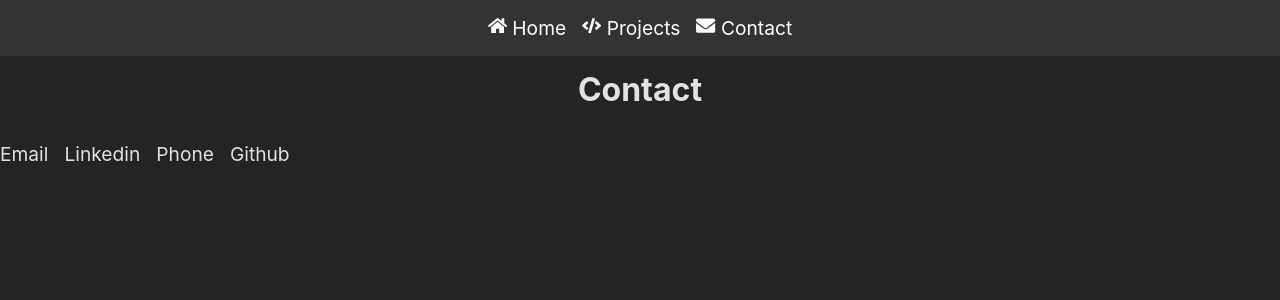
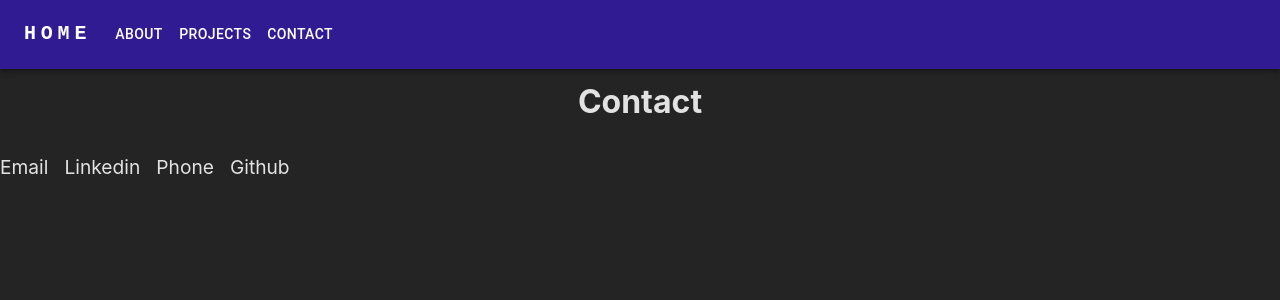
Before and after one commit to yin72257/yin72257.github.io, a React (Create React App) app: page /contact in a window 1280 px wide. Shown: the top 300 px of the page. Built offline with nearby package versions, Linux system fonts and the light colour scheme.

Commit message:
Change header into Material UI Bar with react router links

```diff
--- a/package.json
+++ b/package.json
@@ -4,6 +4,10 @@
   "homepage": "https://yin72257.github.io",
   "private": true,
   "dependencies": {
+    "@emotion/react": "^11.11.1",
+    "@emotion/styled": "^11.11.0",
+    "@mui/icons-material": "^5.14.3",
+    "@mui/material": "^5.14.4",
     "@testing-library/jest-dom": "^5.17.0",
     "@testing-library/react": "^13.4.0",
     "@testing-library/user-event": "^13.5.0",
--- a/src/components/ContactList.js
+++ b/src/components/ContactList.js
@@ -1,5 +1,6 @@
 function ContactList() {
 	return (
+		<section>
 			<ul>
 				<li>
 					<p>Email</p>
@@ -14,6 +15,7 @@
 					<p>Github</p>
 				</li>
 			</ul>
+		</section>
 	);
 }
 
--- a/src/components/ProjectsList.js
+++ b/src/components/ProjectsList.js
@@ -1,6 +1,6 @@
 import React from 'react';
 
-const Projects = () => {
+const ProjectsList = () => {
   return (
     <section>
       <h2>Projects</h2>
@@ -8,4 +8,4 @@
   );
 };
 
-export default Projects;
+export default ProjectsList;
--- /dev/null
+++ b/src/components/UI/ResponsiveAppBar.js
@@ -0,0 +1,141 @@
+import * as React from "react";
+import AppBar from "@mui/material/AppBar";
+import Box from "@mui/material/Box";
+import Toolbar from "@mui/material/Toolbar";
+import IconButton from "@mui/material/IconButton";
+import Typography from "@mui/material/Typography";
+import Menu from "@mui/material/Menu";
+import MenuIcon from "@mui/icons-material/Menu";
+import Container from "@mui/material/Container";
+import Button from "@mui/material/Button";
+import MenuItem from "@mui/material/MenuItem";
+import { Link } from "react-router-dom";
+
+const pages = [
+	{ name: "About", route: "/" },
+	{ name: "Projects", route: "/projects" },
+	{ name: "Contact", route: "/contact" },
+];
+
+function ResponsiveAppBar() {
+	const [anchorElNav, setAnchorElNav] = React.useState(null);
+
+	const handleOpenNavMenu = (event) => {
+		setAnchorElNav(event.currentTarget);
+	};
+
+	const handleCloseNavMenu = () => {
+		setAnchorElNav(null);
+	};
+
+	return (
+		<AppBar position="static">
+			<Container maxWidth="xl">
+				<Toolbar disableGutters>
+					<Typography
+						variant="h6"
+						noWrap
+						component={Link}
+						to="/"
+						sx={{
+							mr: 2,
+							display: { xs: "none", md: "flex" },
+							fontFamily: "monospace",
+							fontWeight: 700,
+							letterSpacing: ".3rem",
+							color: "inherit",
+							textDecoration: "none",
+						}}
+					>
+						HOME
+					</Typography>
+
+					<Box
+						sx={{
+							flexGrow: 1,
+							display: { xs: "flex", md: "none" },
+						}}
+					>
+						<IconButton
+							size="large"
+							aria-label="account of current user"
+							aria-controls="menu-appbar"
+							aria-haspopup="true"
+							onClick={handleOpenNavMenu}
+							color="inherit"
+						>
+							<MenuIcon />
+						</IconButton>
+						<Menu
+							id="menu-appbar"
+							anchorEl={anchorElNav}
+							anchorOrigin={{
+								vertical: "bottom",
+								horizontal: "left",
+							}}
+							keepMounted
+							transformOrigin={{
+								vertical: "top",
+								horizontal: "left",
+							}}
+							open={Boolean(anchorElNav)}
+							onClose={handleCloseNavMenu}
+							sx={{
+								display: { xs: "block", md: "none" },
+							}}
+						>
+							{pages.map((page) => (
+								<MenuItem
+									key={page.name}
+									onClick={handleCloseNavMenu}
+									component={Link}
+									to={page.route}
+								>
+									<Typography textAlign="center">
+										{page.name}
+									</Typography>
+								</MenuItem>
+							))}
+						</Menu>
+					</Box>
+					<Typography
+						variant="h5"
+						noWrap
+						component="a"
+						href="/"
+						sx={{
+							mr: 2,
+							display: { xs: "flex", md: "none" },
+							flexGrow: 1,
+							fontFamily: "monospace",
+							fontWeight: 700,
+							letterSpacing: ".3rem",
+							color: "inherit",
+							textDecoration: "none",
+						}}
+					>
+						HOME
+					</Typography>
+					<Box
+						sx={{
+							flexGrow: 1,
+							display: { xs: "none", md: "flex" },
+						}}
+					>
+						{pages.map((page) => (
+							<Button
+								key={page.name}
+								sx={{ my: 2, color: "white", display: "block" }}
+								component={Link}
+								to={page.route}
+							>
+								{page.name}
+							</Button>
+						))}
+					</Box>
+				</Toolbar>
+			</Container>
+		</AppBar>
+	);
+}
+export default ResponsiveAppBar;
--- a/src/pages/Root.js
+++ b/src/pages/Root.js
@@ -1,17 +1,32 @@
 import { Outlet } from "react-router-dom";
+import { Box } from "@mui/material";
 
-import Header from "../components/Header";
+import { ThemeProvider, createTheme } from "@mui/material/styles";
+import ResponsiveAppBar from "../components/UI/ResponsiveAppBar";
+
+const theme = createTheme({
+	palette: {
+		primary: {
+			main: "#311b92",
+		},
+		secondary: {
+			main: "#ce93d8",
+		},
+	},
+});
 
 function RootLayout() {
 	// const navigation = useNavigation();
 
 	return (
-		<>
-			<Header />
-			<main>
-				<Outlet />
-			</main>
-		</>
+		<ThemeProvider theme={theme}>
+			<ResponsiveAppBar />
+			<Box>
+				<main>
+					<Outlet />
+				</main>
+			</Box>
+		</ThemeProvider>
 	);
 }
 
```
Also changed, not shown: 1 other file (tests, documents, lock files or other folders). Lines whose indentation alone changed are shown as unchanged.
